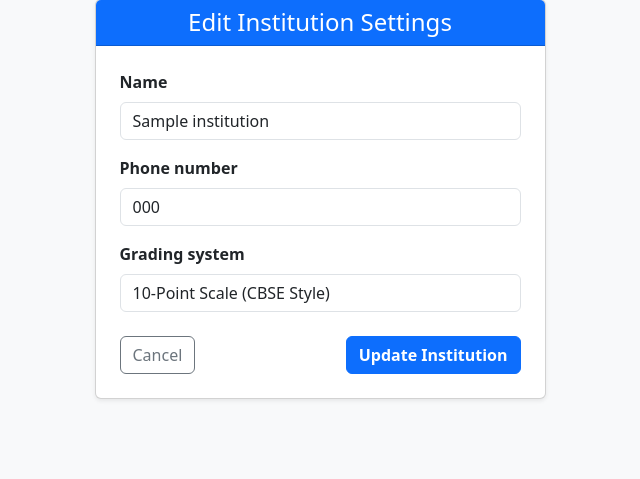
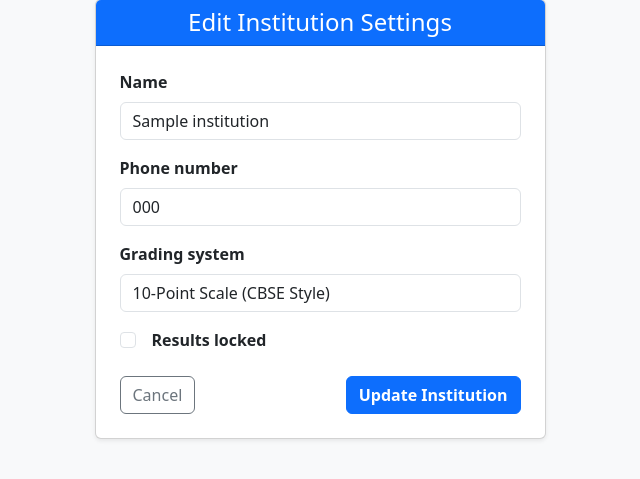
Before and after one commit to Suhailirfani/result, a Django app: page /staff/edit-institution/ in a window 1280 px wide. Shown: the part 129-608 px from the top of the page, without its empty margins (320-960 px from the left). Run offline with Django 5.2, Linux system fonts and the light colour scheme; a user stored in the database is signed in; tables that the repository leaves empty hold one stand-in row (values such as "Sample post").

Commit message:
Implement result portal lock/unlock feature for institutions

```diff
--- a/results_app/forms.py
+++ b/results_app/forms.py
@@ -62,11 +62,12 @@ class SubjectForm(forms.ModelForm):
 class InstitutionEditForm(forms.ModelForm):
     class Meta:
         model = Institution
-        fields = ['name', 'phone_number', 'grading_system']
+        fields = ['name', 'phone_number', 'grading_system', 'results_locked']
         widgets = {
             'name': forms.TextInput(attrs={'class': 'form-control'}),
             'phone_number': forms.TextInput(attrs={'class': 'form-control'}),
             'grading_system': forms.Select(attrs={'class': 'form-control'}),
+            'results_locked': forms.CheckboxInput(attrs={'class': 'form-check-input'}),
         }
 
 class ExamForm(forms.ModelForm):
--- a/results_app/models.py
+++ b/results_app/models.py
@@ -16,6 +16,7 @@ class Institution(models.Model):
     is_approved = models.BooleanField(default=False)
     is_rejected = models.BooleanField(default=False)
     grading_system = models.CharField(max_length=20, choices=GRADING_CHOICES, default='PERCENTAGE')
+    results_locked = models.BooleanField(default=False)
 
     def __str__(self):
         return f"{self.name} ({'Approved' if self.is_approved else 'Pending'})"
--- a/results_app/urls.py
+++ b/results_app/urls.py
@@ -40,4 +40,5 @@ urlpatterns = [
     path('staff/class/<str:class_num>/enter-marks/', views.enter_marks_view, name='enter_marks'),
     path('staff/class/<str:class_num>/pass-fail/', views.manage_pass_fail_view, name='manage_pass_fail'),
     path('staff/class/<str:class_num>/pass-fail-results/', views.class_result_pass_fail_view, name='class_result_pass_fail'),
+    path('staff/toggle-lock/', views.toggle_results_lock_view, name='toggle_results_lock'),
 ]
--- a/results_app/views.py
+++ b/results_app/views.py
@@ -117,6 +117,9 @@ def student_result_view(request, inst_id):
         messages.error(request, "This institution's portal is currently inactive.")
         return redirect('results_app:home')
 
+    if institution.results_locked:
+        return render(request, 'student_result.html', {'institution': institution})
+
     form = StudentSearchForm(request.GET or None)
     results_by_exam = {}
     student = None
@@ -147,6 +150,17 @@ def student_result_view(request, inst_id):
         except Student.DoesNotExist:
             messages.error(request, "Student not found in this institution. Please check your register number.")
     return render(request, 'student_result.html', {'form': form, 'results_by_exam': results_by_exam, 'student': student, 'institution': institution})
+
+@login_required
+def toggle_results_lock_view(request):
+    if not hasattr(request.user, 'institution'):
+        return redirect('results_app:home')
+    institution = request.user.institution
+    institution.results_locked = not institution.results_locked
+    institution.save()
+    status = "locked" if institution.results_locked else "unlocked"
+    messages.info(request, f"Student result portal is now {status}.")
+    return redirect('results_app:staff_dashboard')
 
 @login_required
 def staff_dashboard_view(request):
--- a/templates/edit_institution.html
+++ b/templates/edit_institution.html
@@ -11,9 +11,14 @@
                 <form method="POST">
                     {% csrf_token %}
                     {% for field in form %}
-                        <div class="mb-3">
-                            <label class="form-label fw-bold">{{ field.label }}</label>
+                        <div class="mb-3 {% if field.field.widget.input_type == 'checkbox' %}form-check{% endif %}">
+                            {% if field.field.widget.input_type != 'checkbox' %}
+                                <label class="form-label fw-bold">{{ field.label }}</label>
+                            {% endif %}
                             {{ field }}
+                            {% if field.field.widget.input_type == 'checkbox' %}
+                                <label class="form-check-label fw-bold ms-2">{{ field.label }}</label>
+                            {% endif %}
                             {% if field.errors %}
                                 <div class="text-danger small mt-1">{{ field.errors|join:", " }}</div>
                             {% endif %}
```
Also changed, not shown: templates/staff_dashboard.html (+6 -1 lines), templates/student_result.html (+17 -1 lines), results_app/migrations/0013_institution_results_locked.py (added).
